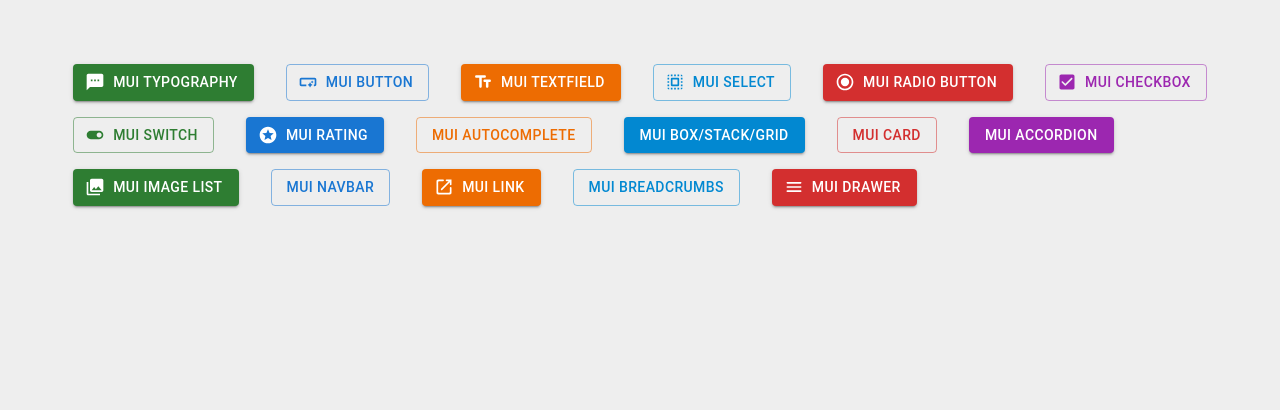
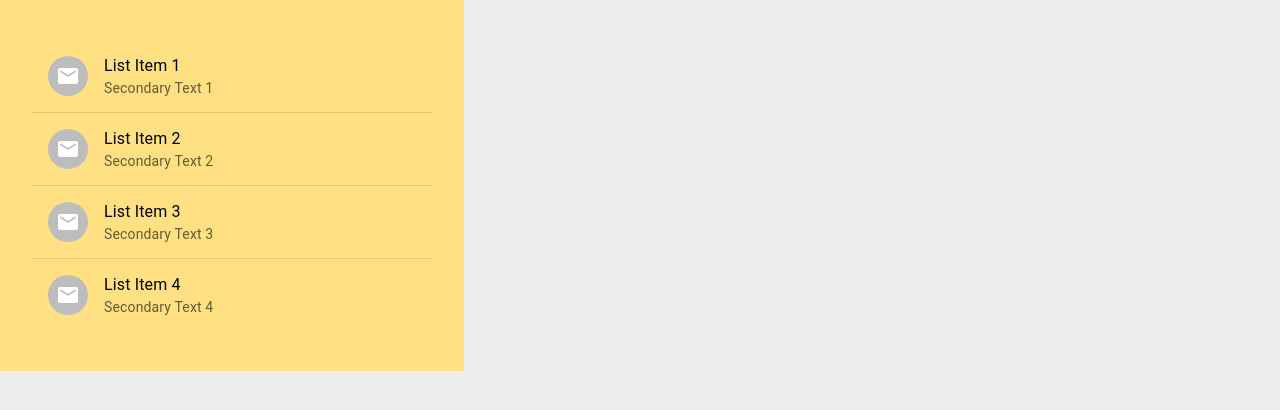
Before and after one commit to chayan-1906/material-ui-demo, a React (Vite) app: page /list in a window 1280 px wide. Before the commit this address led to /. Shown: the top 410 px of the page. Built offline with nearby package versions, Linux system fonts and the light colour scheme.

Commit message:
mui-demo bottom-navbar, avatar, badge, list

```diff
--- a/src/App.css
+++ b/src/App.css
@@ -3,7 +3,7 @@ body {
 }
 
 .App {
-	margin: 4rem;
+	/*margin: 4rem;*/
 }
 
 .App-logo {
--- a/src/App.tsx
+++ b/src/App.tsx
@@ -16,9 +16,13 @@ import {MuiAccordion} from './components/MuiAccordion.tsx'
 import {MuiImageList} from './components/MuiImageList.tsx'
 import {MuiNavbarMenu} from './components/MuiNavbarMenu.tsx'
 import {Box} from '@mui/material'
-import {MuiLink} from "./components/MuiLink.tsx";
-import {MuiBreadcrumbs} from "./components/MuiBreadcrumbs.tsx";
-import {MuiDrawer} from "./components/MuiDrawer.tsx";
+import {MuiLink} from './components/MuiLink.tsx'
+import {MuiBreadcrumbs} from './components/MuiBreadcrumbs.tsx'
+import {MuiDrawer} from './components/MuiDrawer.tsx'
+import {MuiBottomNavbar} from "./components/MuiBottomNavbar.tsx";
+import {MuiAvatar} from "./components/MuiAvatar.tsx";
+import {MuiBadge} from "./components/MuiBadge.tsx";
+import {MuiList} from "./components/MuiList.tsx";
 
 function App() {
     return (
@@ -43,6 +47,10 @@ function App() {
                     <Route path='/link' element={<MuiLink/>}/>
                     <Route path='/breadcrumbs' element={<MuiBreadcrumbs/>}/>
                     <Route path='/drawer' element={<MuiDrawer/>}/>
+                    <Route path='/bottom-navbar' element={<MuiBottomNavbar/>}/>
+                    <Route path='/avatar' element={<MuiAvatar/>}/>
+                    <Route path='/badge' element={<MuiBadge/>}/>
+                    <Route path='/list' element={<MuiList/>}/>
                     <Route path='*' element={<Navigate to='/' replace/>}/>
                 </Routes>
             </BrowserRouter>
--- a/src/Home.tsx
+++ b/src/Home.tsx
@@ -1,5 +1,6 @@
-import {Box, Button, Stack} from '@mui/material'
+import {Box, Button, Link, Stack} from '@mui/material'
 import {
+    BadgeTwoTone,
     CheckBoxRounded,
     Collections,
     LaunchRounded,
@@ -17,7 +18,7 @@ import './App.css'
 
 export const Home = () => {
     return (
-        <Box display='flex' justifyContent='center'>
+        <Box display='flex' justifyContent='center' p={4}>
             <Stack>
                 <Stack spacing={4} direction='row'>
                     <Link to='/typography'>
@@ -87,6 +88,23 @@ export const Home = () => {
                         <Button variant='contained' color='error' startIcon={<MenuRounded/>}
                                 sx={{marginBottom: '16px'}}>MUI Drawer</Button>
                     </Link>
+                    <Link to='/bottom-navbar'>
+                        <Button variant='contained' color='secondary' sx={{marginBottom: '16px'}}>MUI Bottom
+                            Navbar</Button>
+                    </Link>
+                </Stack>
+
+                <Stack spacing={4} direction='row'>
+                    <Link to='/avatar'>
+                        <Button variant='outlined' color='success' sx={{marginBottom: '16px'}}>MUI Avatar</Button>
+                    </Link>
+                    <Link to='/badge'>
+                        <Button variant='contained' color='primary' startIcon={<BadgeTwoTone/>}
+                                sx={{marginBottom: '16px'}}>Mui Badge</Button>
+                    </Link>
+                    <Link to='/list'>
+                        <Button variant='outlined' color='warning' sx={{marginBottom: '16px'}}>MUI List</Button>
+                    </Link>
                 </Stack>
             </Stack>
         </Box>
--- /dev/null
+++ b/src/components/MuiAvatar.tsx
@@ -0,0 +1,26 @@
+import {Avatar, AvatarGroup, Stack} from '@mui/material'
+
+export const MuiAvatar = () => {
+    return (
+        <Stack spacing={4} p={4}>
+            <Stack direction='row' spacing={1}>
+                <Avatar sx={{bgcolor: 'primary.light'}}>BW</Avatar>
+                <Avatar sx={{bgcolor: 'success.main'}}>CK</Avatar>
+            </Stack>
+
+            <Stack direction='row'>
+                <AvatarGroup max={3}>
+                    <Avatar sx={{bgcolor: 'primary.light'}}>BW</Avatar>
+                    <Avatar sx={{bgcolor: 'success.main'}}>CK</Avatar>
+                    <Avatar src='https://randomuser.me/api/portraits/women/79.jpg' alt='Jane Doe'/>
+                    <Avatar src='https://randomuser.me/api/portraits/women/51.jpg' alt='John Doe'/>
+                </AvatarGroup>
+            </Stack>
+
+            <Stack direction='row' spacing={1}>
+                <Avatar variant='rounded' sx={{bgcolor: 'primary.light', width: 48, height: 48}}>BW</Avatar>
+                <Avatar variant='square' sx={{bgcolor: 'success.main', width: 48, height: 48}}>CK</Avatar>
+            </Stack>
+        </Stack>
+    )
+}
--- /dev/null
+++ b/src/components/MuiBadge.tsx
@@ -0,0 +1,28 @@
+import {Badge, Stack} from '@mui/material'
+import {MailRounded} from '@mui/icons-material'
+
+export const MuiBadge = () => {
+    return (
+        <Stack direction='row' spacing={2} p={4}>
+            <Badge badgeContent={5} color='primary'>
+                <MailRounded/>
+            </Badge>
+
+            <Badge badgeContent={0} color='secondary' showZero>
+                <MailRounded/>
+            </Badge>
+
+            <Badge badgeContent={100} color='error' showZero>
+                <MailRounded/>
+            </Badge>
+
+            <Badge badgeContent={1000} color='error' showZero max={1100}>
+                <MailRounded/>
+            </Badge>
+
+            <Badge variant='dot' color='warning' invisible={false}>
+                <MailRounded/>
+            </Badge>
+        </Stack>
+    )
+}
--- /dev/null
+++ b/src/components/MuiBottomNavbar.tsx
@@ -0,0 +1,18 @@
+import {BottomNavigation, BottomNavigationAction} from "@mui/material";
+import {FavoriteRounded, HomeRounded, PersonRounded} from "@mui/icons-material";
+import {useState} from "react";
+
+export const MuiBottomNavbar = () => {
+    const [value, setValue] = useState(0)
+
+    return (
+        <BottomNavigation sx={{width: '100%', position: 'absolute', bottom: 0}}
+                          value={value}
+                          showLabels
+                          onChange={(_, newValue) => setValue(newValue)}>
+            <BottomNavigationAction label='Home' icon={<HomeRounded/>}/>
+            <BottomNavigationAction label='Favorites' icon={<FavoriteRounded/>}/>
+            <BottomNavigationAction label='Person' icon={<PersonRounded/>}/>
+        </BottomNavigation>
+    )
+}
--- /dev/null
+++ b/src/components/MuiList.tsx
@@ -0,0 +1,35 @@
+import {Avatar, Box, Divider, List, ListItem, ListItemAvatar, ListItemButton, ListItemText} from '@mui/material'
+import {MailRounded} from '@mui/icons-material'
+
+export const MuiList = () => {
+    return (
+        <Box p={4} sx={{width: '400px', bgcolor: '#ffe082'}}>
+            <List>
+                <ListItem disablePadding>
+                    <ListItemButton>
+                        <ListItemAvatar><Avatar><MailRounded/></Avatar></ListItemAvatar>
+                        <ListItemText primary='List Item 1' secondary='Secondary Text 1'/>
+                    </ListItemButton>
+                </ListItem>
+                <Divider/>
+
+                <ListItem>
+                    <ListItemAvatar><Avatar><MailRounded/></Avatar></ListItemAvatar>
+                    <ListItemText primary='List Item 2' secondary='Secondary Text 2'/>
+                </ListItem>
+                <Divider/>
+
+                <ListItem>
+                    <ListItemAvatar><Avatar><MailRounded/></Avatar></ListItemAvatar>
+                    <ListItemText primary='List Item 3' secondary='Secondary Text 3'/>
+                </ListItem>
+                <Divider/>
+
+                <ListItem>
+                    <ListItemAvatar><Avatar><MailRounded/></Avatar></ListItemAvatar>
+                    <ListItemText primary='List Item 4' secondary='Secondary Text 4'/>
+                </ListItem>
+            </List>
+        </Box>
+    )
+}
```
Also changed, not shown: 1 other file (tests, documents, lock files or other folders).
